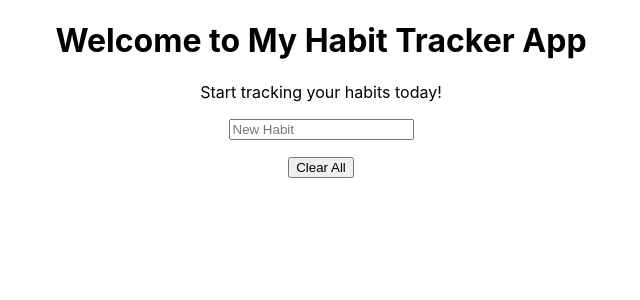
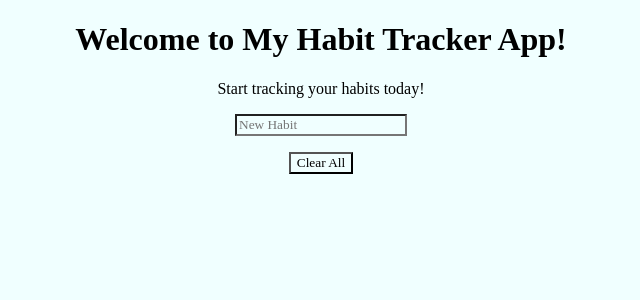
Before and after one commit to KannuNisha/my-app, a React (Create React App) app: page / in a window 1280 px wide. Shown: the top 300 px of the page, without its empty margins (319-959 px from the left). Built offline with nearby package versions, Linux system fonts and the light colour scheme.

Commit message:
tried to add some styling

```diff
--- a/src/App.css
+++ b/src/App.css
@@ -1,6 +1,15 @@
+* {
+  /* background-image: url(background.png); */
+  font-family: 'Times New Roman', Times, serif;
+  /* background-repeat: no-repeat; */
+  /* background-position: bottom; */
+  background-color: azure
+
+}
 .App {
   text-align: center;
 }
+
 
 .App-logo {
   height: 40vmin;
@@ -14,7 +23,7 @@
 }
 
 .App-header {
-  background-color: #282c34;
+  background-color: #417bf1;
   min-height: 100vh;
   display: flex;
   flex-direction: column;
@@ -22,6 +31,10 @@
   justify-content: center;
   font-size: calc(10px + 2vmin);
   color: white;
+}
+
+.App-input {
+ bottom: 1px solid black;
 }
 
 .App-link {
--- a/src/App.js
+++ b/src/App.js
@@ -92,7 +92,7 @@ function App() {
   return (
     <div className="App">
       <header className="App header">
-        <h1>Welcome to My Habit Tracker App</h1>
+        <h1>Welcome to My Habit Tracker App!</h1>
         <p>Start tracking your habits today!</p>
       </header>
 
```
Also changed, not shown: src/background.jpg (added), src/background.png (added).
